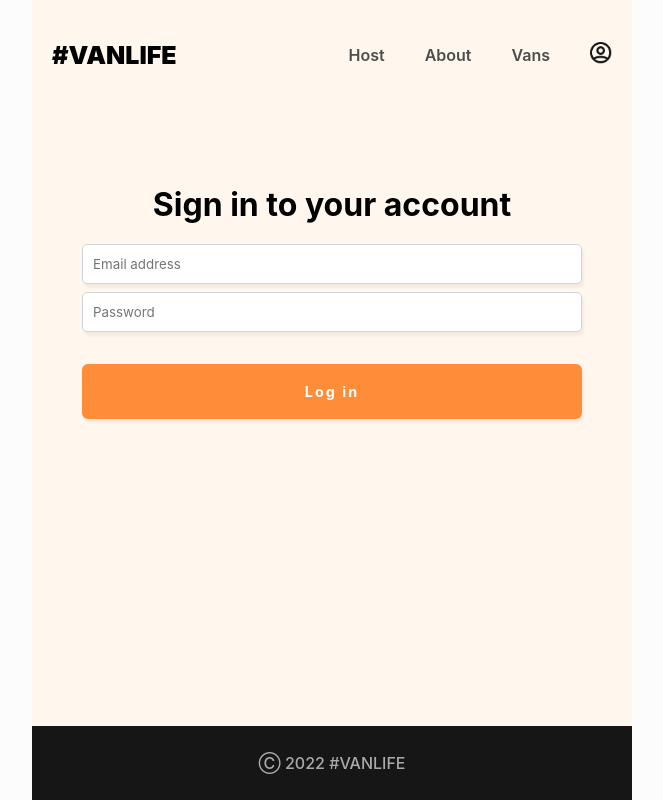
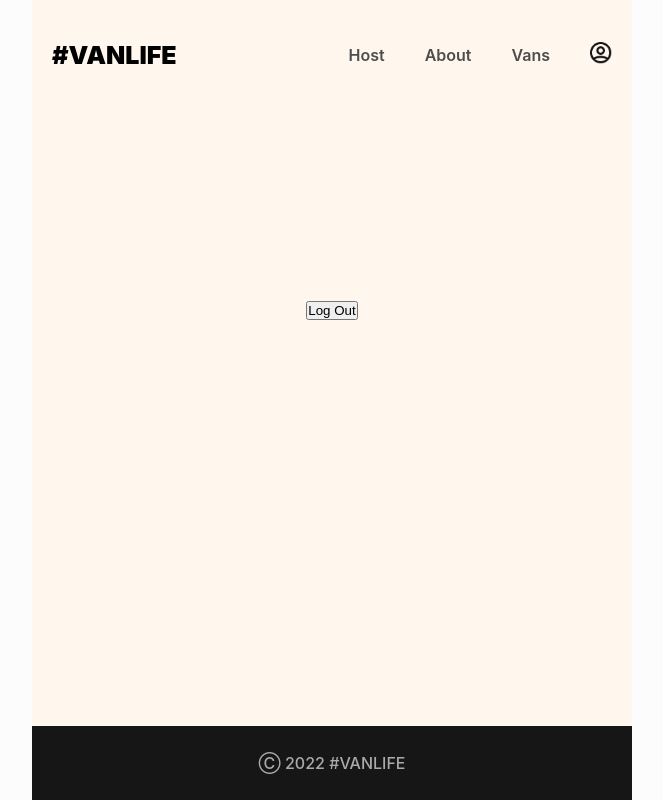
Before and after one commit to Shivam-Sharma-1/Van-Life, a React (Vite) app: page /login in a window 1280 px wide. Shown: the whole page, without its empty margins (308-971 px from the left). Built offline with nearby package versions, Linux system fonts and the light colour scheme; no server answers; sample sign-in values are in the browser's storage.

Commit message:
added button to logOut

```diff
--- a/src/pages/Login.jsx
+++ b/src/pages/Login.jsx
@@ -1,5 +1,6 @@
 import { Form, redirect, useActionData, useLoaderData, useNavigation } from "react-router-dom"
 import { loginUser } from "../api"
+import { useState } from "react"
 
 function loader({ request }) {
     return new URL(request.url).searchParams.get('message')
@@ -25,9 +26,19 @@
     const message = useLoaderData()
     const errorMessage = useActionData()
     const navigation = useNavigation()
+    const [isLoggedIn, setIsLoggedIn] = useState(localStorage.getItem('loggedIn'))
+
+    function logOut() {
+        localStorage.removeItem('loggedIn')
+        setIsLoggedIn(false)
+    }
 
     return (
         <div className="login-container">
+            { isLoggedIn ?
+                <button className="btn-logout" onClick={logOut}>Log Out</button>
+                :
+            (<>
                 <h1>Sign in to your account</h1>
                 {message && <h3 className="red">{message}</h3>}
                 {errorMessage && <h3 className="red">{errorMessage}</h3>}
@@ -53,6 +64,7 @@
                         {navigation.state === 'submitting' ? "Logging in..." : "Log in"}
                     </button>
                 </Form>
+                </>)}
         </div>
     )
 }
```
Lines whose indentation alone changed are shown as unchanged.
